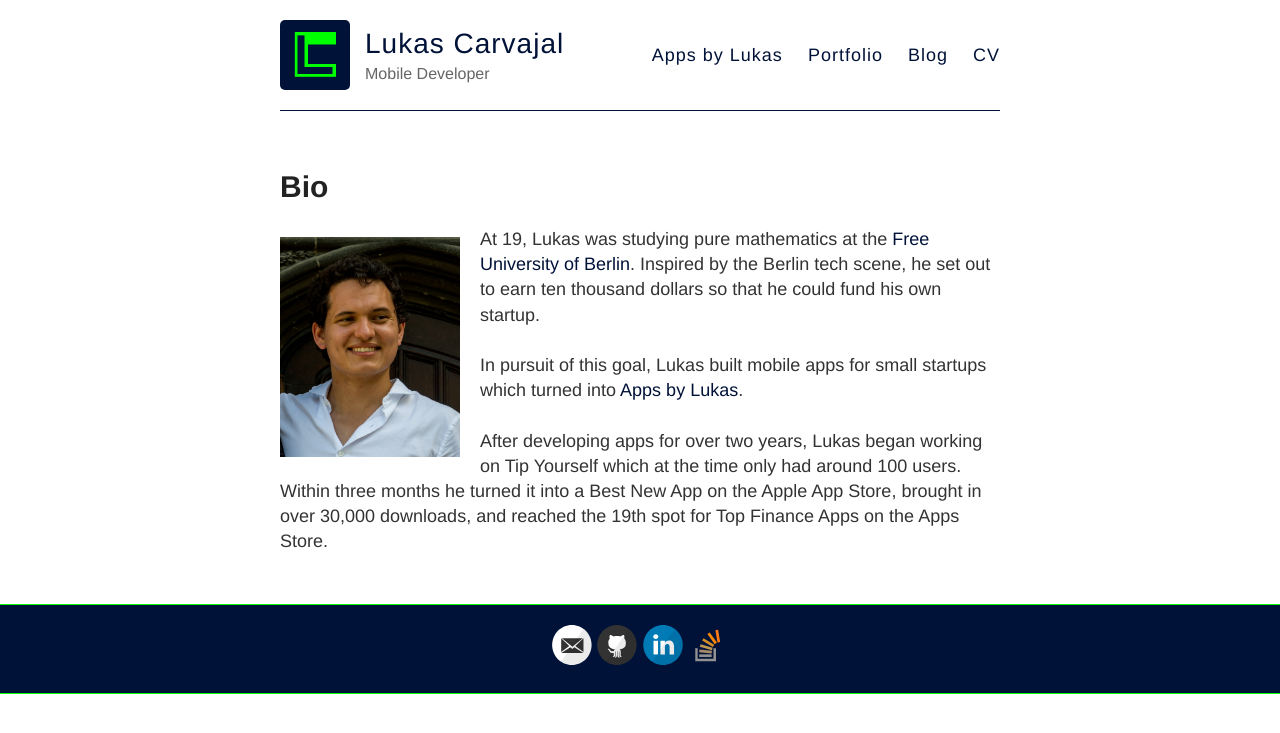
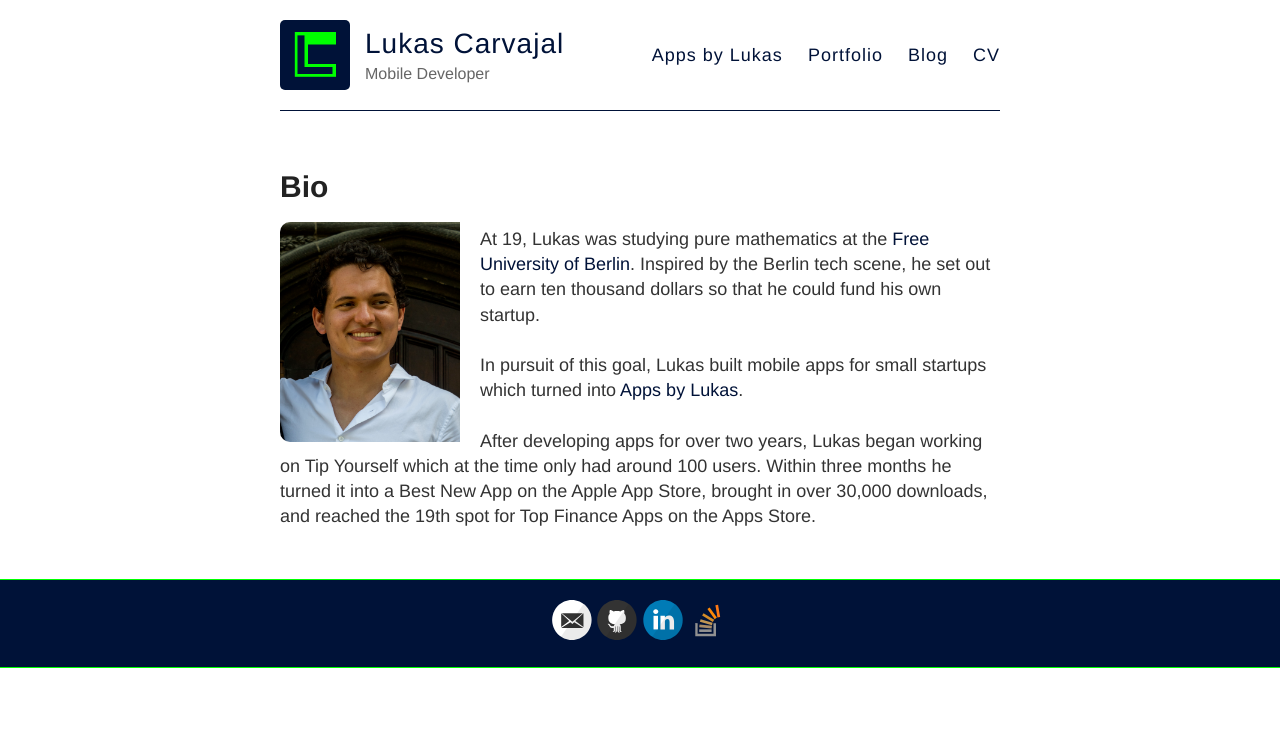
Before and after one commit to Lcarvajal/Lcarvajal.github.io, a Jekyll site: the page built from index.html, in a window 1280 px wide. Shown: the top 733 px of the page. Built offline with Jekyll 4.4.1, drawn with Linux system fonts in a browser that asks for light colours.

```diff
--- a/index.html
+++ b/index.html
@@ -5,7 +5,7 @@
 
 <h1>Bio</h1>
 
-<img src="../images/lukas-carvajal.png" class="img-responsive" style="display:inline; margin-top:25px; padding-right: 20px; float:left;" width=200/>
+<img src="../images/lukas-carvajal.png" class="img-responsive" style="display:inline; margin-top:10px; padding-right: 20px; float:left; border-radius:10px;" width=200/>
 <p>
 	At 19, Lukas was studying pure mathematics at the <a href="http://appsbylukas.com">Free University of Berlin</a>.
 
```
Also changed, not shown: 1 other file.
